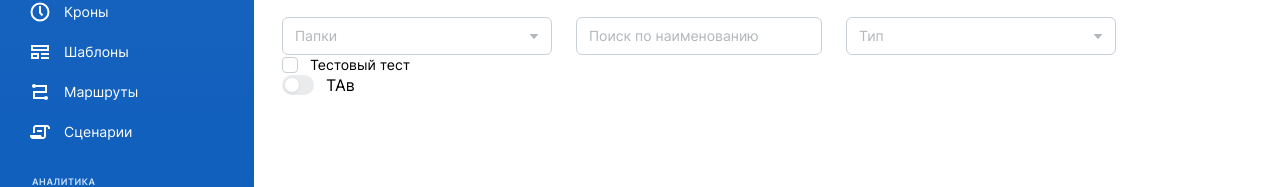
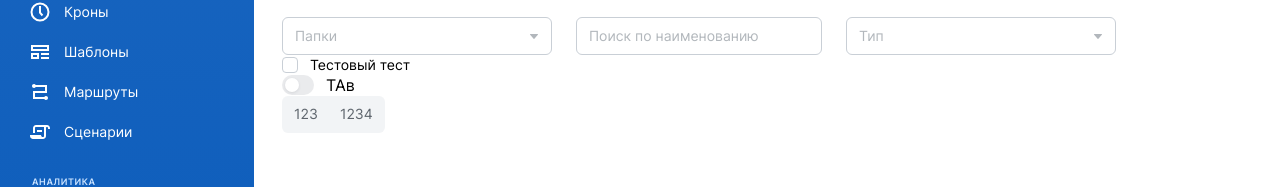
Before and after one commit to Rostick0/data_m, a React (Create React App) app: page /broadcast/list in a window 1280 px wide. Shown: the part 143-330 px from the top of the page. Built offline with nearby package versions, Linux system fonts and the light colour scheme.

Commit message:
+add input radion

```diff
--- a/src/pages/BroadcastList/BroadcastList.tsx
+++ b/src/pages/BroadcastList/BroadcastList.tsx
@@ -9,6 +9,7 @@ import Select from '../../ui/Select/Select';
 import Status from '../../ui/Status/Status';
 import InputBox from '../../ui/InputBox/InputBox';
 import InputSwitch from '../../ui/InputSwitch/InputSwitch';
+import InputRadio from '../../ui/InputRadio/InputRadio';
 
 interface BroadcastListProps { }
 
@@ -40,6 +41,16 @@ const BroadcastList: FC<BroadcastListProps> = () => (
         </div>
         <InputBox>Тестовый тест</InputBox>
         <InputSwitch>ТАв</InputSwitch>
+        <InputRadio items={[
+          {
+            name: '123',
+            value: '123'
+          },
+          {
+            name: '1234',
+            value: '1234'
+          }
+        ]}></InputRadio>
       </div>
     </div>
   </LayoutBroadcost >
--- a/src/ui/InputRadio/InputRadio.module.scss
+++ b/src/ui/InputRadio/InputRadio.module.scss
@@ -1 +1,34 @@
-.InputRadio {}
+.InputRadio {
+    background-color: var(--basic_background);
+    border-radius: 6px;
+    display: inline-flex;
+    column-gap: 2px;
+    padding: 2px;
+
+    &__input {
+        &:checked {
+            &+.InputRadio {
+                &__content {
+                    background-color: var(--white);
+                    color: var(--text_primary);
+                    box-shadow: var(--shadow_card);
+                }
+            }
+        }
+    }
+
+    &__item {
+        display: flex;
+    }
+
+    &__content {
+        background-color: transparent;
+        color: var(--text_secondary);
+        border-radius: 4px;
+        display: flex;
+        font-size: 14px;
+        line-height: 1.43;
+        padding: 6px 10px;
+        transition: 200ms;
+    }
+}
--- a/src/ui/InputRadio/InputRadio.tsx
+++ b/src/ui/InputRadio/InputRadio.tsx
@@ -1,12 +1,42 @@
-import React, { FC } from 'react';
+import React, { FC, InputHTMLAttributes } from 'react';
 import styles from './InputRadio.module.scss';
 
-interface InputRadioProps {}
+interface Items {
+  value: string | undefined,
+  name: string | undefined
+}
 
-const InputRadio: FC<InputRadioProps> = () => (
-  <div className={styles.InputRadio}>
-    InputRadio Component
-  </div>
-);
+interface InputRadioProps extends InputHTMLAttributes<HTMLInputElement> {
+  items: Array<Items>
+}
+
+const InputRadio: FC<InputRadioProps> = props => {
+  const {
+    className,
+    items,
+    value,
+    type,
+    ...rest
+  } = props;
+
+  return (
+    <div className={styles.InputRadio}>
+      {items.map(item => (
+        <label
+          className={styles.InputRadio__item}
+          key={item.value}
+        >
+          <input
+            className={styles.InputRadio__input}
+            type="radio"
+            value={item.value}
+            {...rest}
+          />
+          <span className={styles.InputRadio__content}>{item.name}</span>
+        </label>
+      ))}
+    </div>
+  );
+};
 
 export default InputRadio;
```
